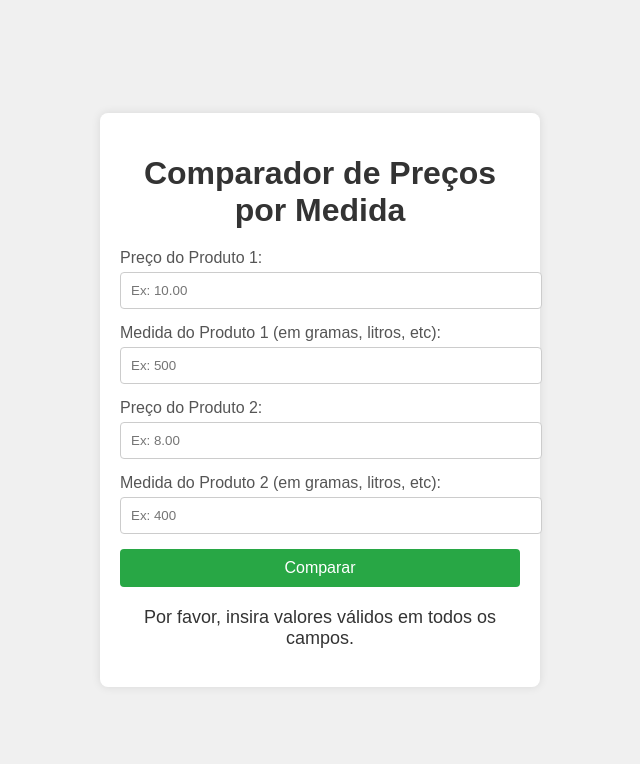
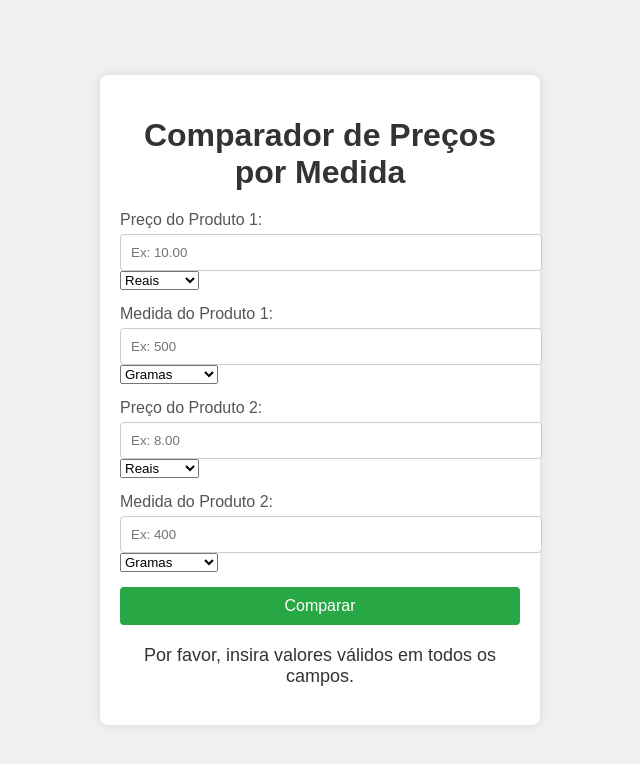
Before and after one commit to Kaio-code-creator/Projetos-Pessoais, a plain HTML site: page Comparador de Preços/index.html in a window 1280 px wide. Both pictures are taken after a click on the button "Comparar". Shown: the whole page, without its empty margins (320-960 px from the left). Drawn offline with Linux system fonts and the light colour scheme.

Commit message:
Adicionando opções

```diff
--- a/Comparador de Preços/index.html
+++ b/Comparador de Preços/index.html
@@ -9,22 +9,47 @@
 <body>
     <div class="container">
         <h1>Comparador de Preços por Medida</h1>
+
+        <!-- Produto 1 -->
         <div class="input-group">
             <label for="price1">Preço do Produto 1:</label>
             <input type="number" id="price1" placeholder="Ex: 10.00">
+            <select id="priceUnit1">
+                <option value="reais">Reais</option>
+                <option value="centavos">Centavos</option>
+            </select>
         </div>
         <div class="input-group">
-            <label for="measure1">Medida do Produto 1 (em gramas, litros, etc):</label>
+            <label for="measure1">Medida do Produto 1:</label>
             <input type="number" id="measure1" placeholder="Ex: 500">
+            <select id="measureUnit1">
+                <option value="gramas">Gramas</option>
+                <option value="quilogramas">Quilogramas</option>
+                <option value="litros">Litros</option>
+                <option value="mililitros">Mililitros</option>
+            </select>
         </div>
+
+        <!-- Produto 2 -->
         <div class="input-group">
             <label for="price2">Preço do Produto 2:</label>
             <input type="number" id="price2" placeholder="Ex: 8.00">
+            <select id="priceUnit2">
+                <option value="reais">Reais</option>
+                <option value="centavos">Centavos</option>
+            </select>
         </div>
         <div class="input-group">
-            <label for="measure2">Medida do Produto 2 (em gramas, litros, etc):</label>
+            <label for="measure2">Medida do Produto 2:</label>
             <input type="number" id="measure2" placeholder="Ex: 400">
+            <select id="measureUnit2">
+                <option value="gramas">Gramas</option>
+                <option value="quilogramas">Quilogramas</option>
+                <option value="litros">Litros</option>
+                <option value="mililitros">Mililitros</option>
+            </select>
         </div>
+
         <button onclick="comparePrices()">Comparar</button>
         <p id="result"></p>
     </div>
--- a/Comparador de Preços/script.js
+++ b/Comparador de Preços/script.js
@@ -1,13 +1,45 @@
+function convertToGrams(measure, unit) {
+    switch (unit) {
+        case 'gramas':
+            return measure;
+        case 'quilogramas':
+            return measure * 1000;
+        case 'mililitros':
+            return measure;
+        case 'litros':
+            return measure * 1000;
+        default:
+            return measure;
+    }
+}
+
+function convertToReais(price, unit) {
+    return unit === 'centavos' ? price / 100 : price;
+}
+
 function comparePrices() {
-    const price1 = parseFloat(document.getElementById('price1').value);
-    const measure1 = parseFloat(document.getElementById('measure1').value);
-    const price2 = parseFloat(document.getElementById('price2').value);
-    const measure2 = parseFloat(document.getElementById('measure2').value);
+    // Produto 1
+    let price1 = parseFloat(document.getElementById('price1').value);
+    let measure1 = parseFloat(document.getElementById('measure1').value);
+    const priceUnit1 = document.getElementById('priceUnit1').value;
+    const measureUnit1 = document.getElementById('measureUnit1').value;
+
+    // Produto 2
+    let price2 = parseFloat(document.getElementById('price2').value);
+    let measure2 = parseFloat(document.getElementById('measure2').value);
+    const priceUnit2 = document.getElementById('priceUnit2').value;
+    const measureUnit2 = document.getElementById('measureUnit2').value;
 
     if (isNaN(price1) || isNaN(measure1) || isNaN(price2) || isNaN(measure2)) {
         document.getElementById('result').innerText = 'Por favor, insira valores válidos em todos os campos.';
         return;
     }
+
+    // Conversão para unidades comuns
+    price1 = convertToReais(price1, priceUnit1);
+    price2 = convertToReais(price2, priceUnit2);
+    measure1 = convertToGrams(measure1, measureUnit1);
+    measure2 = convertToGrams(measure2, measureUnit2);
 
     const unitPrice1 = price1 / measure1;
     const unitPrice2 = price2 / measure2;
```
